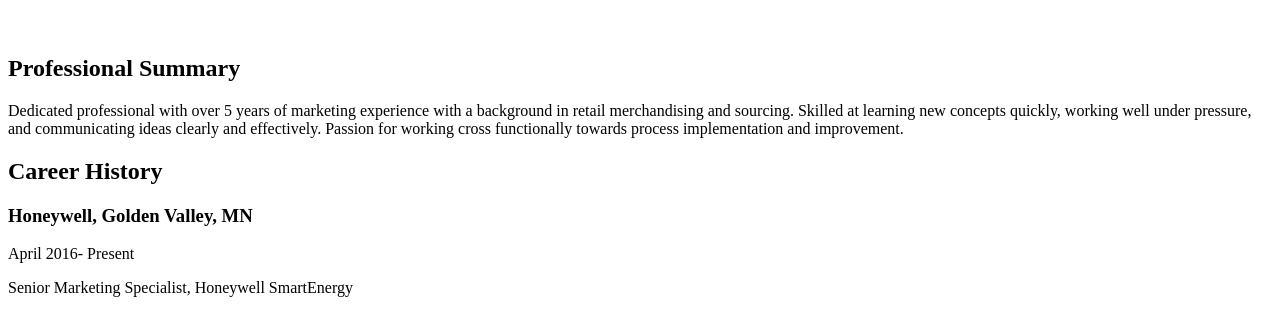
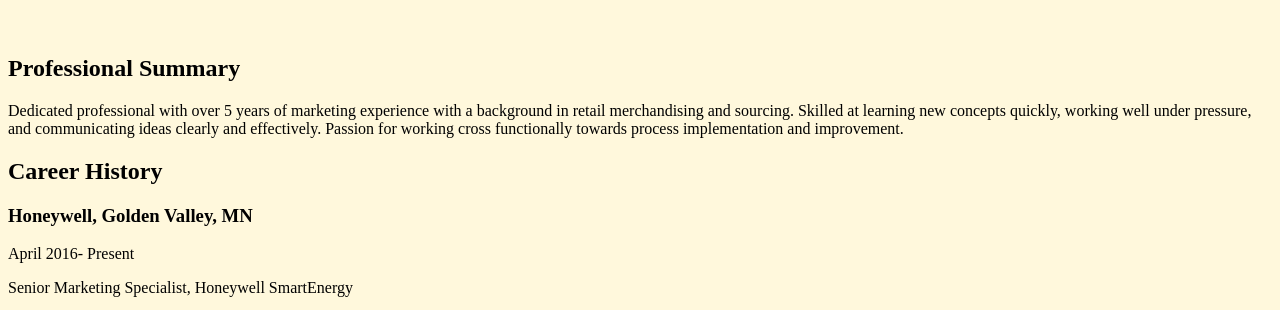
Before and after one commit to saueryoh/nicholesaueryoh.github.io, a plain HTML site: page index.html in a window 1280 px wide. Shown: the part 469-779 px from the top of the page. Drawn offline with Linux system fonts and the light colour scheme.

Commit message:
Update style.css

```diff
--- a/style.css
+++ b/style.css
@@ -1,6 +1,6 @@
 * {
   font-style:Arial, sans-serif;
-  background-color:eggshell;
+  background-color:cornsilk;
   }
 h1 {
   margin-left: 150em;
```
